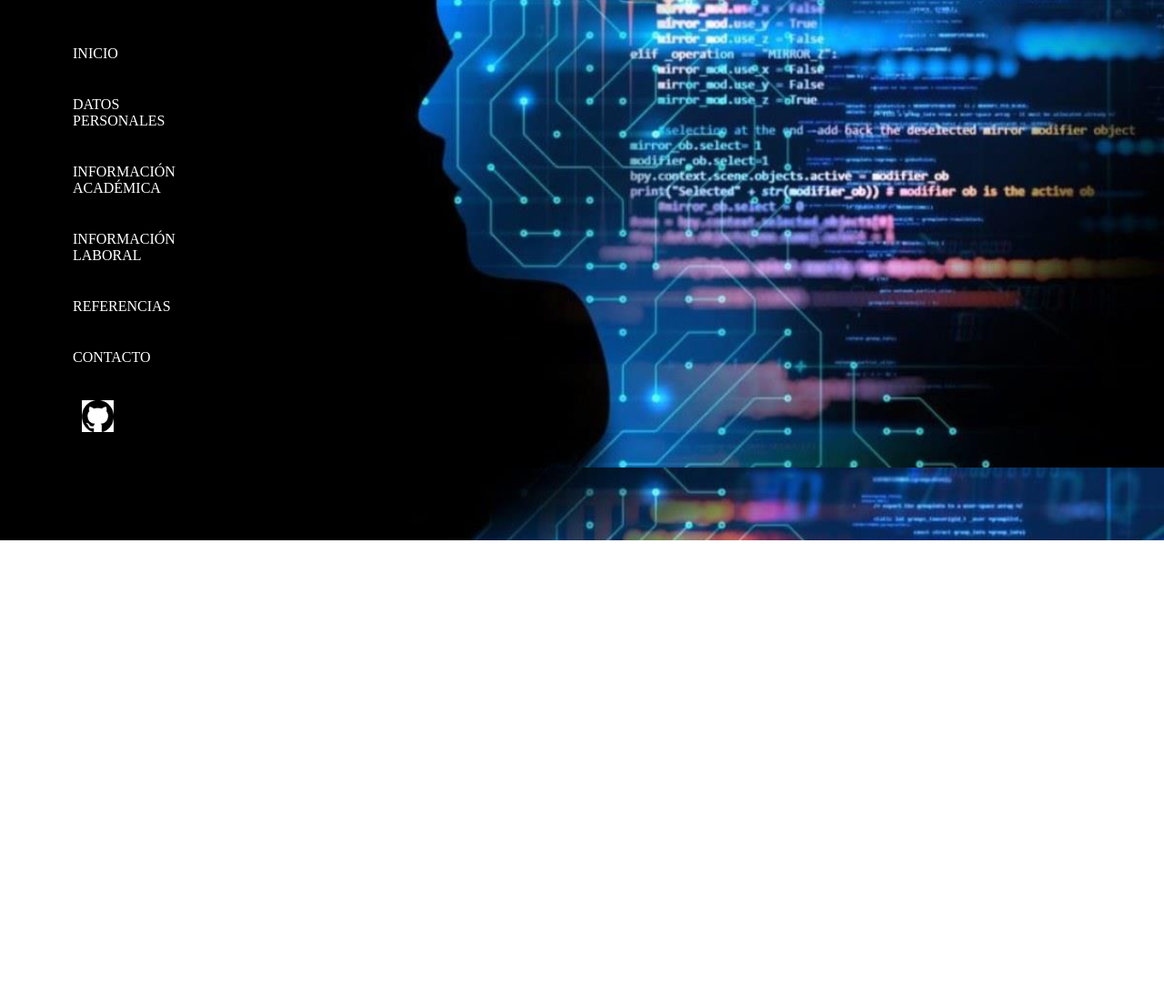
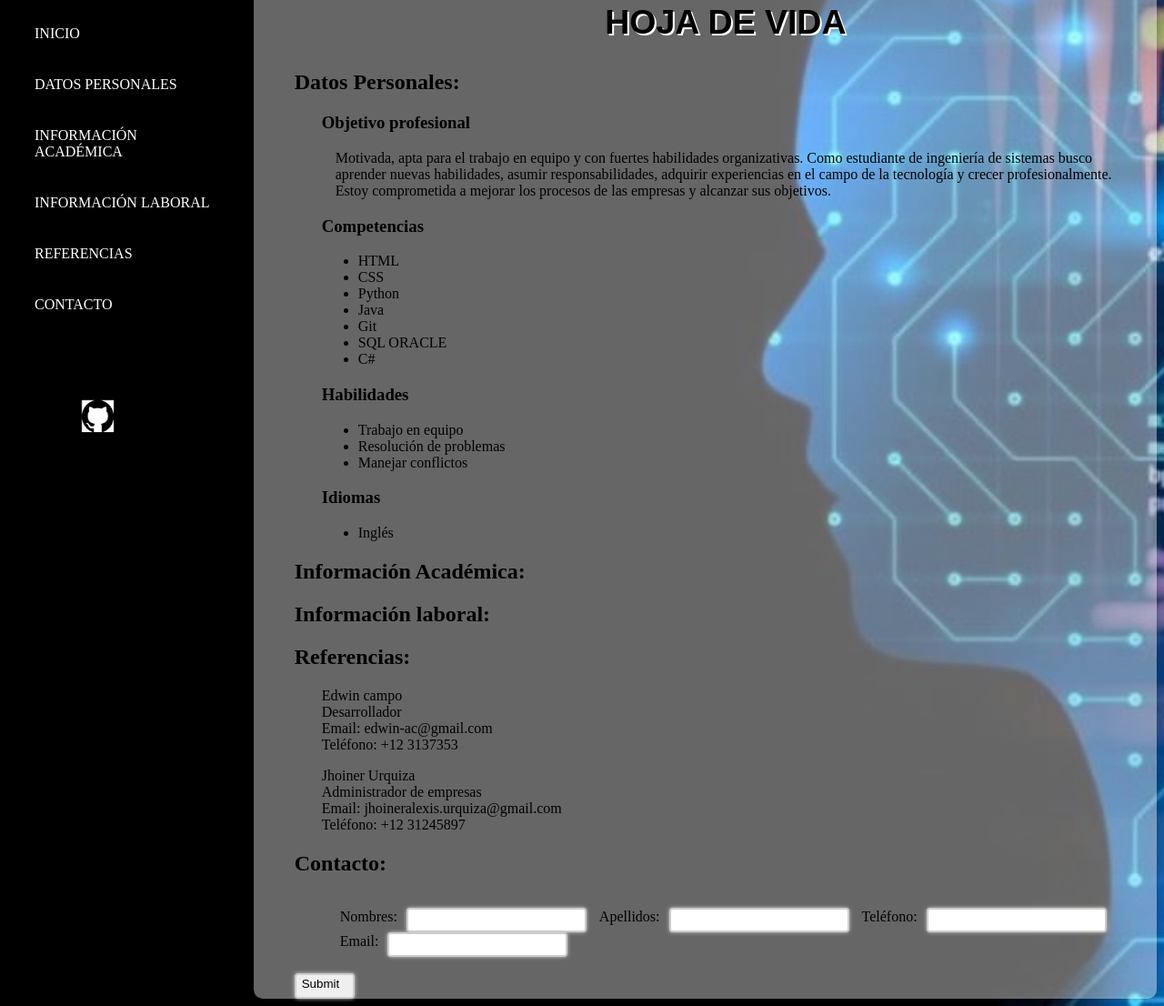
Before and after one commit to Daniela617/Hoja-de-vida-Daniela-Riascos, a plain HTML site: page index.html in a window 1280 px wide. Shown: the part 206-1312 px from the top of the page at 91% size. Before the commit the page ends 800 px from the top, so only its background shows below. Drawn offline with Linux system fonts and the light colour scheme.

Commit message:
se agregaron algunos datos del contenedor derecho, se eliminaron los archivos separador

```diff
--- a/css/contacto.css
+++ /dev/null
@@ -1,15 +0,0 @@
-body /*dividir el contenedor en dos columnas*/
-{
-
-    padding-top: 20px;
-    display: flex;
-    justify-content: space-between;
-
-}
-.formulario
-    {
-
-        flex: 0.9;
-
-
-    }
--- a/index.html
+++ b/index.html
@@ -26,17 +26,17 @@
             <section class="nav">
                 <nav>
                     <ul>
-                    <li><a href="#">Inicio</a></li>
+                    <li><a href="#init">Inicio</a></li>
                     <br>
-                    <li><a href="#">Datos personales</a></li>
+                    <li><a href="#dPersonales">Datos personales</a></li>
                     <br>
-                    <li><a href="#">Información Académica</a></li>
+                    <li><a href="#iAcademica">Información Académica</a></li>
                     <br>
-                    <li><a href="#">Información laboral</a></li>
+                    <li><a href="#iLaboral">Información laboral</a></li>
                     <br>
-                    <li><a href="#">Referencias</a></li>
+                    <li><a href="#referencias">Referencias</a></li>
                     <br>
-                    <li><a href="html/contacto.html">Contacto</a></li>
+                    <li><a href="#contact">Contacto</a></li>
                     <br>
                     </ul>
                 </nav>
@@ -45,7 +45,112 @@
 
         </div>
         <div class="centrado-izquierda">
+            <div id="init">
+                <h2>HOJA DE VIDA</h2>
+            </div>
+            <div id="dPersonales">
+                <h2>Datos Personales:</h2>
+                <section class="info1">
+                    <h3>Objetivo profesional</h3>
+                    <p id="obj">
+                        Motivada, apta para el trabajo en equipo y con fuertes habilidades organizativas. Como estudiante de ingeniería de sistemas
+                        busco aprender nuevas habilidades, asumir responsabilidades, adquirir experiencias en el campo de la tecnología y crecer profesionalmente. Estoy comprometida
+                        a mejorar los procesos de las empresas y alcanzar sus objetivos.
+                    </p>
 
+                </section>
+                <section class="info1">
+                    <h3>Competencias</h3>
+                    <ul>
+                        <li>HTML</li>
+                        <li>CSS</li>
+                        <li>Python</li>
+                        <li>Java</li>
+                        <li>Git</li>
+                        <li>SQL ORACLE</li>
+                        <li>C#</li>
+
+                      </ul>
+
+                </section>
+                <section class="info1">
+                    <h3>Habilidades</h3>
+                    <ul>
+                        <li>Trabajo en equipo</li>
+                        <li>Resolución de problemas</li>
+                        <li>Manejar conflictos</li>
+                      </ul>
+
+                </section>
+                <section  class="info1">
+                    <h3>Idiomas</h3>
+                    <ul>
+                        <li>Inglés</li>
+                      </ul>
+
+                </section>
+            </div>
+            <div id="iAcademica">
+                <h2>Información Académica:</h2>
+
+
+            </div>
+            <div id="iLaboral">
+                <h2>Información laboral:</h2>
+
+            </div>
+            <div id="referencias">
+                <h2>Referencias:</h2>
+                <section id="ref1">
+                    <p>
+                        Edwin campo
+                        <br>
+                        Desarrollador
+                        <br>
+                        Email: edwin-ac@gmail.com
+                        <br>
+                        Teléfono: +12 3137353
+                    </p>
+                </section>
+                <section id="ref2">
+                    <p>
+                        Jhoiner Urquiza
+                        <br>
+                        Administrador de empresas
+                        <br>
+                        Email: jhoineralexis.urquiza@gmail.com
+                        <br>
+                        Teléfono: +12 31245897
+                    </p>
+                </section>
+            </div>
+            <div >
+                <h2>Contacto:</h2>
+                    <!-- formulario-->
+                    <form action=""> <!--procesar los datos enviados a través del formulario después de que el usuario lo envíe-->
+                        <div id="contact">
+                                <label for="nombre">
+                                    <span>Nombres:</span>
+                                    <input type="text" id="nombre" name="nombre" required/> <!--required es para det que ese campo es necesario-->
+                                </label>
+                                <label for="apellidos">
+                                    <span>Apellidos:</span>
+                                    <input type="text" id="apellidos" name="apellidos" required/>
+
+                                </label>
+                                <label for="Telefono">
+                                    <span>Teléfono:</span>
+                                    <input type="tel" id="Telefono" name="Telefono" required/>
+                                </label>
+                                <label for="Email">
+                                    <span>Email:</span>
+                                    <input type="text" id="Email" name="Email" required/>
+                                </label>
+                            </div>
+                        <br>
+                        <input id="enviar" type="submit" />
+                    </form>
+            </div>
         </div>
     </main>
     <footer>
--- a/styles.css
+++ b/styles.css
@@ -15,11 +15,11 @@ body{
      height: 100px;
 }
 header{
-
+/*
     position: fixed;
     top: 15px;
     left: 30px;
-    right: 100px;
+    right: 100px;*/
     height: 150px;
     display: flex; /* Utiliza Flexbox para alinear la imagen y el título */
     align-items: center; /* Alinea verticalmente */
@@ -53,22 +53,67 @@ header h2 {
 .centrado-izquierda {
 
     flex: 0.9;
+    color:black;
+    background: rgba(255, 255, 255, 0.4);
+    box-shadow: 0 0 10px rgba(0, 0, 0, 0.2);
+    border-radius: 10px;
+    padding-left: 45px;
 
 
 }
+#contact{
+    padding-top: 15px;
+    padding-left: 40px;
+}
+span{
+    padding-right: 6px;
+    padding-left: 10px;
+}
+input {
+
+    border: 2px solid #ccc;
+    border-radius: 4px;
+    box-shadow: 0 0 4px #ccc;
+    padding-bottom: 7px;
+    padding-right: 15px;
+  }
+
 .centrado-derecha {
 
     flex: 0.2;
     padding: 30px;
     background-color: black;
-    position: fixed;
+    /*position: fixed;
     top: 200px;
     left: 50px;
-    right: 1200px;
+    right: 1200px;*/
 }
-
-
-
+#enviar{
+    padding-top: 2px;
+    text-align: center; /* centrar el texto */
+    cursor: pointer; /* cambiar el cursor al pasar el ratón */
+}
+#init
+{
+    font-size: 25px;
+    font-weight: bold;
+    font-family: 'Montserrat', sans-serif;
+    text-align: center;
+     color: #000;
+     text-shadow: 2px 2px #fff;
+}
+#ref1 , #ref2
+{
+    padding-left: 30px;
+}
+.info1{
+    padding-left: 30px;
+}
+#obj
+{
+    padding-left: 15px;
+    padding-right: 20px;
+}
 .imgGit
 {
 
```
Also changed, not shown: html/contacto.html (deleted, +0 -37 lines).
